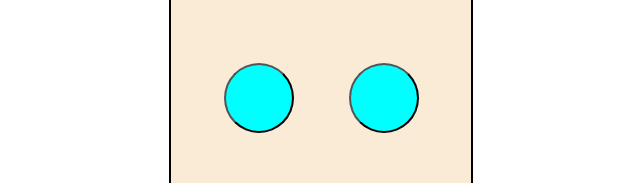
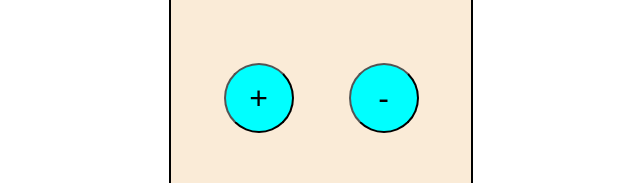
Before and after one commit to mbagher26/temperature, a React (Create React App) app: page / in a window 1280 px wide. Shown: the part 204-387 px from the top of the page, without its empty margins (319-959 px from the left). Built offline with nearby package versions, Linux system fonts and the light colour scheme.

Commit message:
update dom in temperator component

```diff
--- a/src/temperature/Temperature.js
+++ b/src/temperature/Temperature.js
@@ -16,11 +16,11 @@ export default class Temperature extends Component {
             <>
                 <div className='app-container'>
                     <div className='temperature-display'>
-                        <div className='temperature-display cold'></div>
+                        <div className={`temperature-display ${this.state.classTemp}`}></div>
                     </div>
                     <div className='button-container'>
-                        <button></button>
-                        <button></button>
+                        <button>+</button>
+                        <button>-</button>
                     </div>
                 </div>
             </>
```
